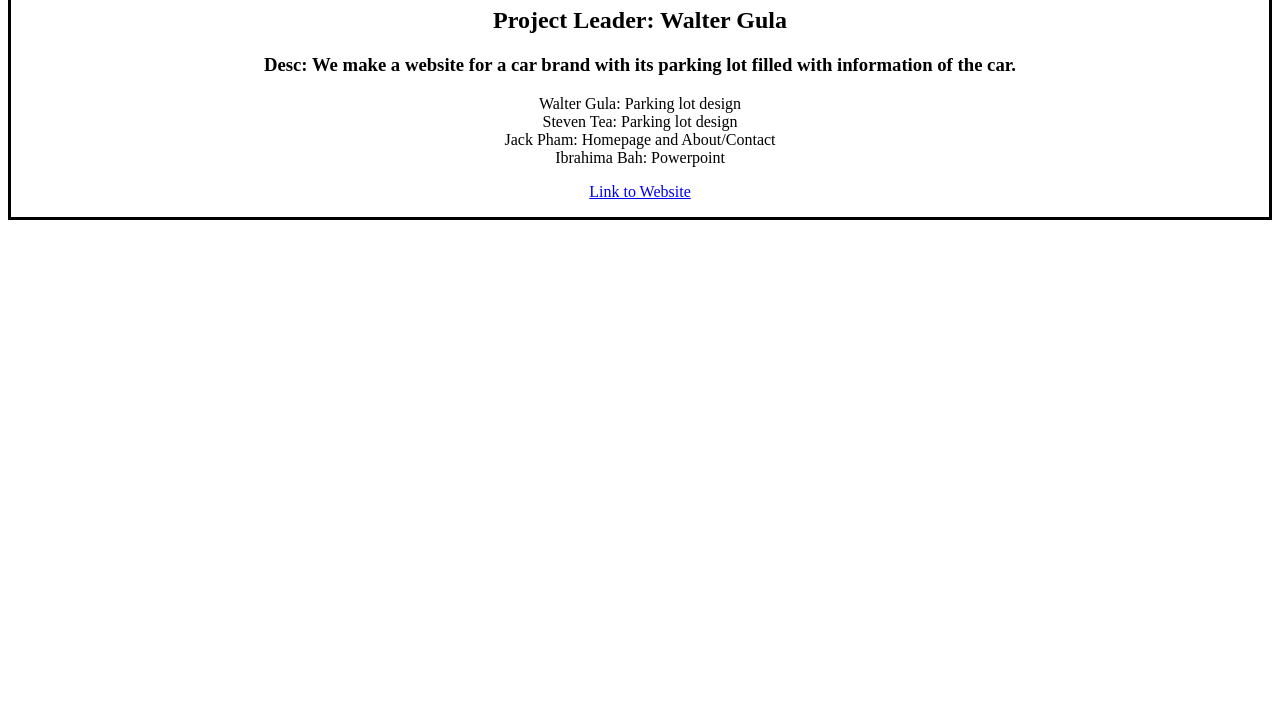
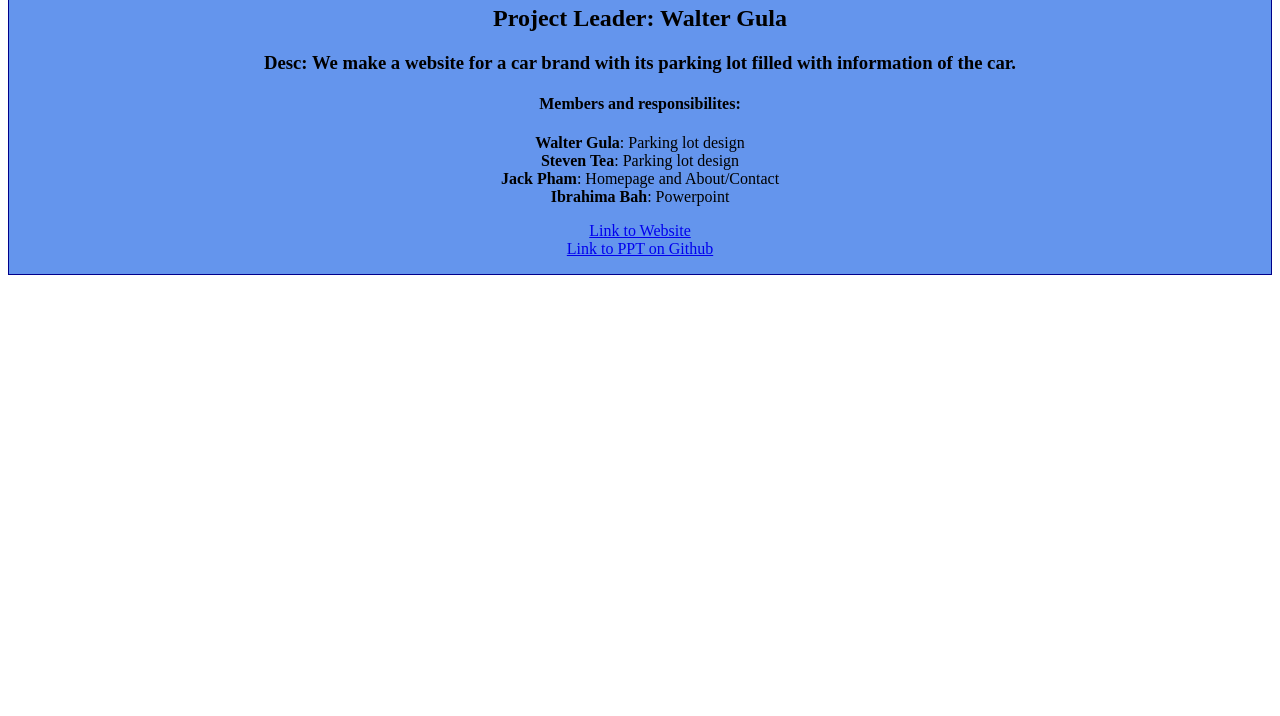
Before and after one commit to Jac-k1/Web-Pro-Project-1, a plain HTML site: page summary.html in a window 1280 px wide. Shown: the part 84-800 px from the top of the page. Drawn offline with Linux system fonts and the light colour scheme.

Commit message:
changes to summary

```diff
--- a/summary.css
+++ b/summary.css
@@ -1,7 +1,7 @@
 div {
     text-align: center;
-    border-style: solid;
-    border-color: black;
+    border: 1px solid darkblue;
+    background-color: cornflowerblue;
 }
 
 h1 {
@@ -17,3 +17,7 @@ h1 {
         background-position: 4500vh;
     }
 }
+
+span {
+    font-weight: bold;
+}
--- a/summary.html
+++ b/summary.html
@@ -10,17 +10,20 @@
         <h1>Not Rip-off Car Brand</h1>
         <h2>Project Leader: Walter Gula</h2>
         <h3>Desc: We make a website for a car brand with its parking lot filled with information of the car.</h3>
+        <h4>Members and responsibilites:</h4>
         <p>
-            Walter Gula: Parking lot design
+            <span>Walter Gula</span>: Parking lot design
             <br>
-            Steven Tea: Parking lot design
+            <span>Steven Tea</span>: Parking lot design
             <br>
-            Jack Pham: Homepage and About/Contact
+            <span>Jack Pham</span>: Homepage and About/Contact
             <br>
-            Ibrahima Bah: Powerpoint
+            <span>Ibrahima Bah</span>: Powerpoint
         </p>
         <p>
             <a href="https://codd.cs.gsu.edu/~wgula1/project1/index.html">Link to Website</a>
+            <br>
+            <a href="https://github.com/Jac-k1/Web-Pro-Project-1/blob/main/WebPro%20Group%206.pptx">Link to PPT on Github</a>
         </p>
     </div>
 </body>
```
